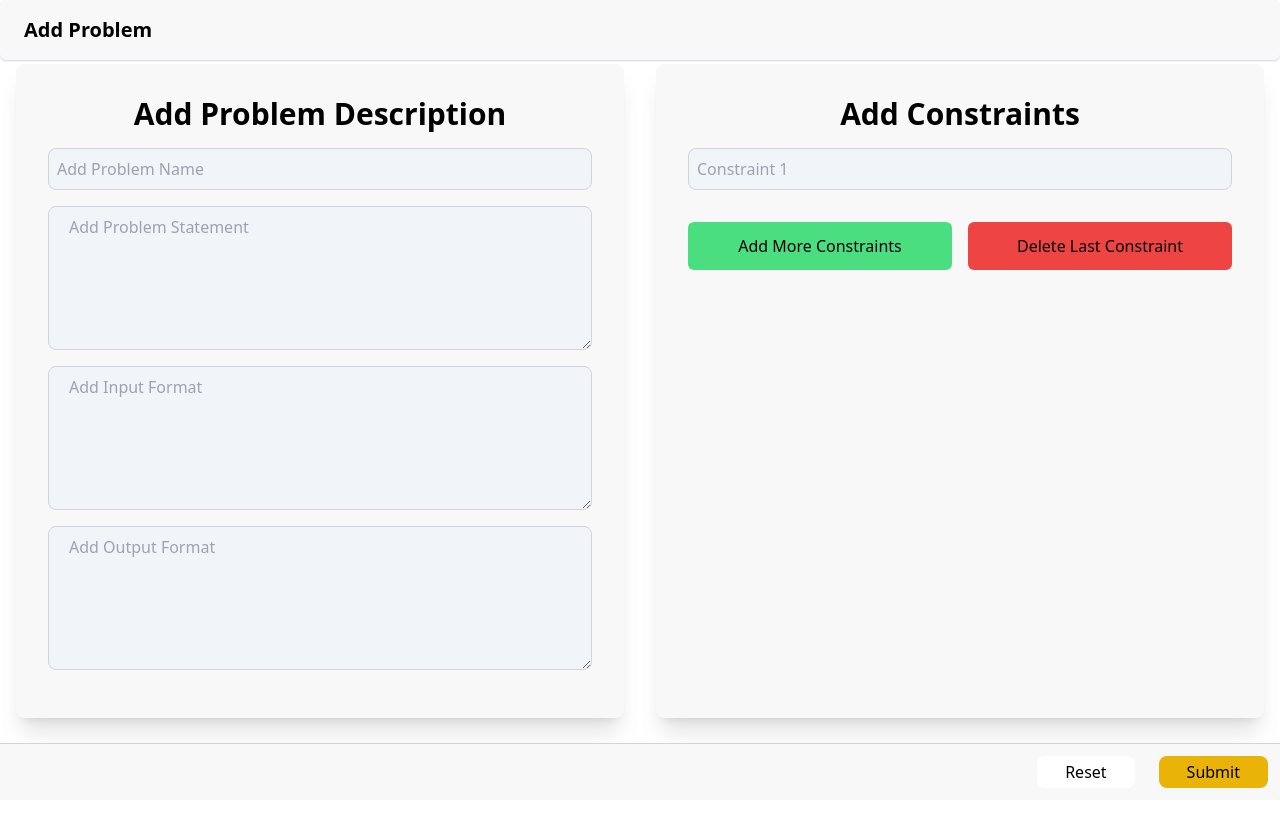
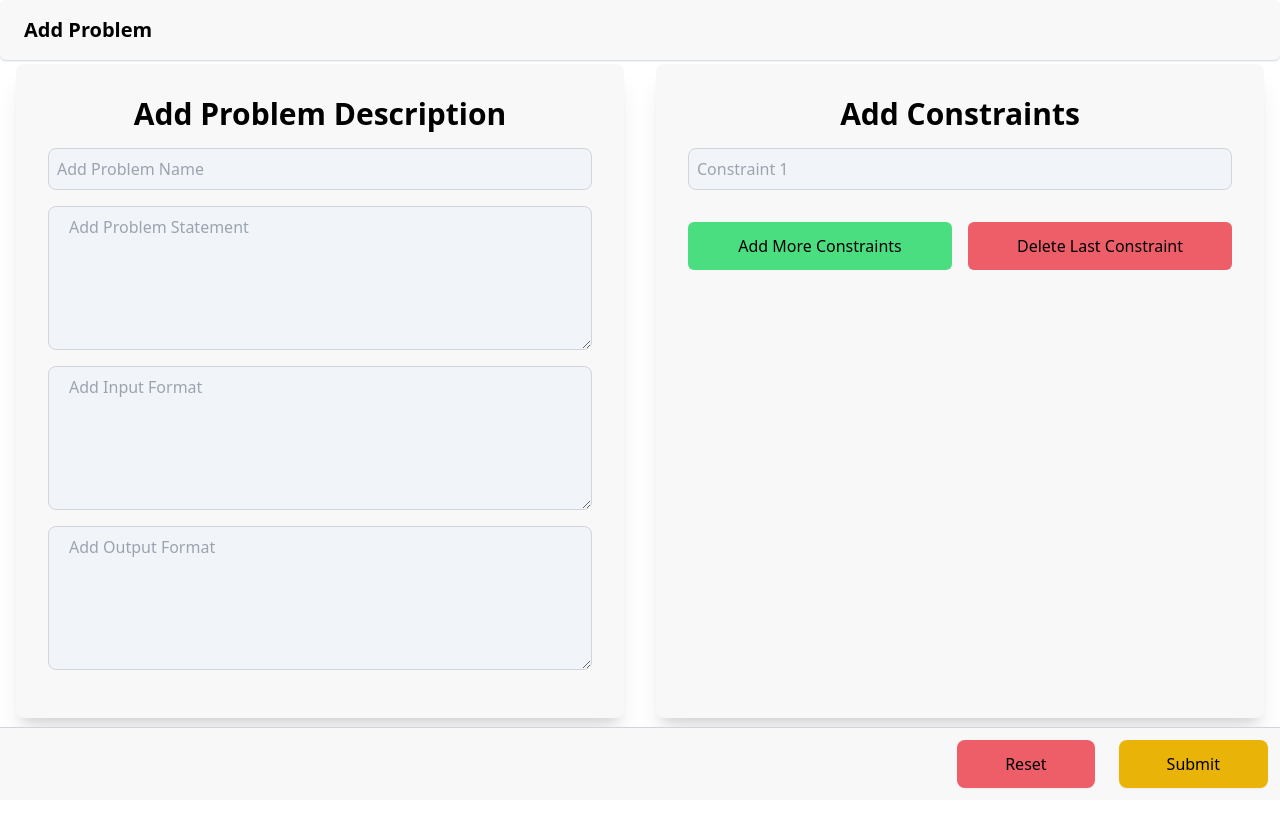
Before and after one commit to Kunal-0919/Online-Judge, a React (Vite) app in the folder frontend/: page /addproblem in a window 1280 px wide. Shown: the top 828 px of the page. Built offline with nearby package versions, Linux system fonts and the light colour scheme.

Commit message:
minor changes

```diff
--- a/frontend/src/components/BottomNavAddProblem.jsx
+++ b/frontend/src/components/BottomNavAddProblem.jsx
@@ -9,13 +9,13 @@ function BottomNavAddProblem({ onReset, onSubmit }) {
     >
       <button
         onClick={onReset}
-        className="bg-white font-sans text-black px-7 py-1 transition duration-200 hover:shadow-2xl hover:rounded-full rounded-lg border-black border-1"
+        className="bg-danger font-sans text-black px-12 py-3 transition duration-200  hover:rounded-full rounded-lg shadow-sm hover:shadow-lg"
       >
         Reset
       </button>
       <button
         onClick={onSubmit}
-        className="bg-yellow-500 font-sans ml-6 text-black px-7 py-1 transition duration-200 hover:shadow-2xl hover:rounded-full rounded-lg border-black border-1"
+        className="bg-yellow-500 font-sans ml-6 text-black px-12 py-3 transition duration-200  hover:rounded-full rounded-lg shadow-sm hover:shadow-lg"
       >
         Submit
       </button>
--- a/frontend/src/components/addProblem.jsx
+++ b/frontend/src/components/addProblem.jsx
@@ -118,7 +118,7 @@ function AddProblemPage() {
               </button>
               <button
                 onClick={handleDeleteLastConstraint}
-                className="block w-full border-1 border-black font-sans bg-red-500 text-black px-2 py-3 rounded-md transition duration-200 hover:shadow-md  hover:shadow-black hover:rounded-full"
+                className="block w-full border-1 border-black font-sans bg-danger text-black px-2 py-3 rounded-md transition duration-200 hover:shadow-md  hover:shadow-black hover:rounded-full"
               >
                 Delete Last Constraint
               </button>
--- a/frontend/tailwind.config.js
+++ b/frontend/tailwind.config.js
@@ -5,6 +5,7 @@ export default {
     extend: {
       colors: {
         primary: "#F8F8F8",
+        danger: "#ED5E68",
       },
       fontFamily: {
         roboto: ["Roboto", "sans-serif"],
```
